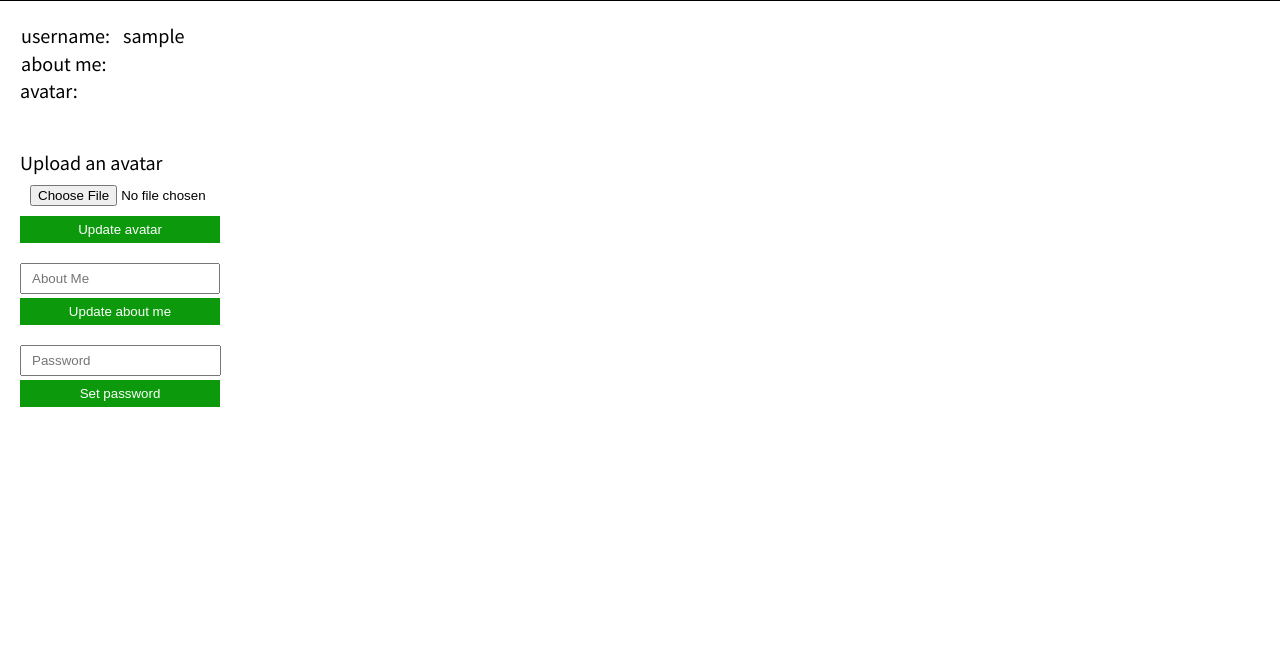
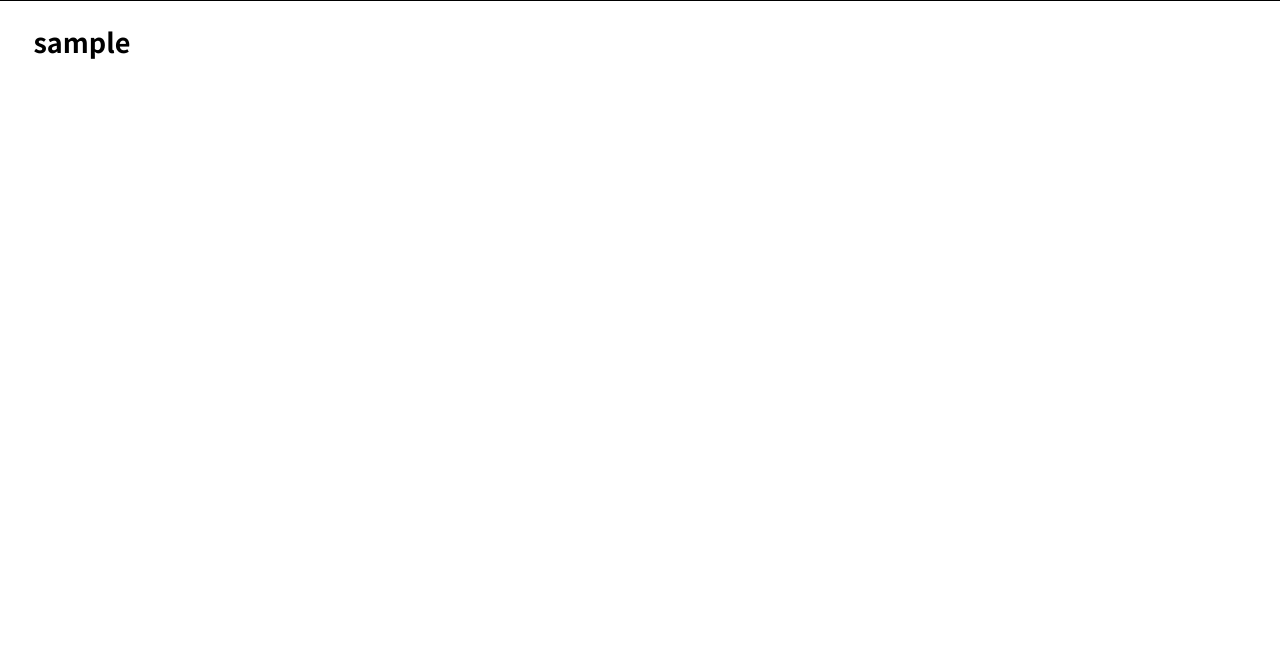
Before and after one commit to ethandhunt/Forum1, a PHP site: page /account.php in a window 1280 px wide; the page is wider, and only the part inside the window is pictured. Shown: the part 124-769 px from the top of that part. Run offline with PHP 8.4, Linux system fonts and the light colour scheme; the visitor is signed in with stand-in values (Sample User, id 1).

Commit message:
added basic css to account page

```diff
--- a/account.php
+++ b/account.php
@@ -41,18 +41,19 @@ $user = $conn->query("SELECT username, about_me, avatar_path FROM users WHERE us
     <?php include "includes/header.php" ?>
 
     <div class="account-details">
+        <img src="<?php echo $user["avatar_path"] ?>" width=180px>
+
         <table>
             <tr id="account-details-username">
-                <td class="td-left"> username: </td> <td> <?php echo $user["username"] ?> </td>
+                <td> <h2><?php echo $user["username"] ?></h2> </td>
             </tr>
             <tr id="account-details-about-me">
-                <td class="td-left"> about me: </td> <td> <?php echo $user["about_me"] ?> </td>
+                <td> <?php echo $user["about_me"] ?> </td>
             </tr>
         </table>
-        avatar: <br> <img src="<?php echo $user["avatar_path"] ?>" width=100>
     </div>
 
-    <form class="account-form" enctype="multipart/form-data" method="post">
+    <!-- <form class="account-form" enctype="multipart/form-data" method="post">
         <label for="avatar"> Upload an avatar </label>
         <input type="file" name="avatar">
         <input type="submit" name="update_avatar" value="Update avatar">
@@ -65,7 +66,7 @@ $user = $conn->query("SELECT username, about_me, avatar_path FROM users WHERE us
     <form class="account-form" method="post">
         <input type="password" name="password" placeholder="Password" maxlength=100 autocomplete="new-password">
         <input type="submit" name="set_password" value="Set password">
-    </form>
+    </form> -->
 
     <?php include "includes/footer.php" ?>
 </body>
--- a/style/account.css
+++ b/style/account.css
@@ -0,0 +1,43 @@
+.account-details {
+    margin: 20px;
+}
+
+.account-details img {
+    border-radius: 25%;
+    float: left;
+}
+
+table {
+    padding-left: 1%;
+    display: inline-block;
+}
+
+h2 {
+    padding: 0;
+    margin: 0;
+}
+
+/* account page css */
+.account-form textarea {
+    resize: none;
+}
+.account-form {
+    margin: 20px;
+}
+.account-form input {
+    padding: 6px 10px;
+    margin: 4px 0;
+    box-sizing: border-box;
+    display: block;
+}
+.account-form input#about_me {
+    width: 200px;
+}
+.account-form input[type=submit] {
+    background-color: rgb(12, 153, 12);
+    border: none;
+    color: white;
+    cursor: pointer;
+    width: 200px;
+}
+/* end account page css */
--- a/style/style.css
+++ b/style/style.css
@@ -131,6 +131,8 @@ body {
 }
 /* end footer css */
 
+
+
 /* table css */
 th {
     background-color: #474747;
@@ -141,12 +143,6 @@ th {
 table {
     border: none;
     border-collapse: collapse;
-}
-tr {
-    transition: background-color 0.2s;
-}
-tr:hover {
-    background-color: #ebebeb;
 }
 /* end table css */
 
@@ -219,34 +215,3 @@ tr:hover {
     width: 300px;
 }
 /* end post-form css */
-
-/* account page css */
-.account-form textarea {
-    resize: none;
-}
-.account-form {
-    margin: 20px;
-}
-.account-form input {
-    padding: 6px 10px;
-    margin: 4px 0;
-    box-sizing: border-box;
-    display: block;
-}
-.account-form input#about_me {
-    width: 200px;
-}
-.account-form input[type=submit] {
-    background-color: rgb(12, 153, 12);
-    border: none;
-    color: white;
-    cursor: pointer;
-    width: 200px;
-}
-.account-details {
-    margin: 20px;
-}
-.account-details td.td-left {
-    width: 100px;
-}
-/* end account page css */
```
